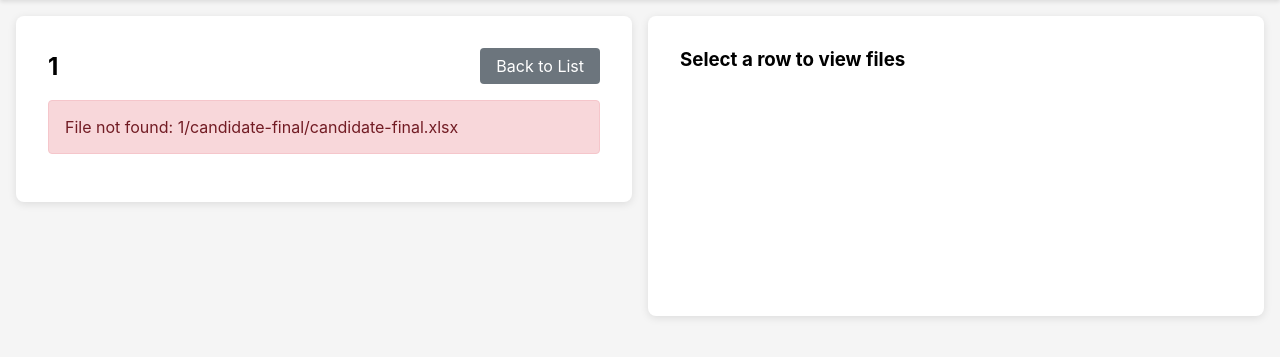
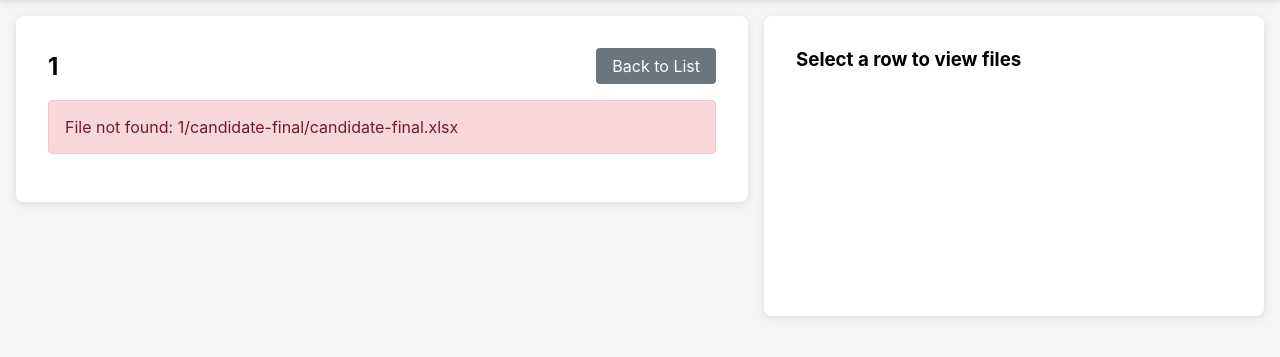
Before and after one commit to 278261631/east-data-check, a Django app: page /data/1/ in a window 1280 px wide. Shown: the part 72-429 px from the top of the page. Run offline with Django 5.2, Linux system fonts and the light colour scheme; the visitor is signed in with stand-in values (Sample User, id 1); parts of the project's set-up code (start-up, migrations or seed data) failed here and were passed over.

Commit message:
Fix layout: fixed width viewer panel, hide hint on load

```diff
--- a/templates/data/date_detail.html
+++ b/templates/data/date_detail.html
@@ -44,7 +44,7 @@
 
     <div class="viewer-panel" id="viewerPanel">
         <div class="card">
-            <h3>Select a row to view files</h3>
+            <h3 id="viewerHint">Select a row to view files</h3>
             <div id="fileViewer" style="display:none;">
                 <div class="file-viewer">
                     <div class="time-group" id="leftGroup">
@@ -73,8 +73,9 @@
 {% block extra_css %}
 <style>
     .container { max-width: 100%; padding: 1rem; }
-    .page-layout { display: grid; grid-template-columns: 1fr 1fr; gap: 1rem; align-items: start; }
-    .table-panel .card { max-height: calc(100vh - 120px); display: flex; flex-direction: column; }
+    .page-layout { display: grid; grid-template-columns: minmax(0, 1fr) 500px; gap: 1rem; align-items: start; }
+    .table-panel { min-width: 0; }
+    .table-panel .card { max-height: calc(100vh - 120px); display: flex; flex-direction: column; overflow: hidden; }
     .viewer-panel .card { min-height: 300px; position: sticky; top: 1rem; }
 
     .header-row { display: flex; justify-content: space-between; align-items: center; flex-shrink: 0; }
@@ -126,6 +127,7 @@ function loadRowFiles(rowIndex) {
 }
 
 function showFiles(data) {
+    document.getElementById('viewerHint').style.display = 'none';
     document.getElementById('fileViewer').style.display = 'block';
     document.getElementById('leftTime').textContent = data.left_time || 'Earlier';
     document.getElementById('rightTime').textContent = data.right_time || 'Later';
```
